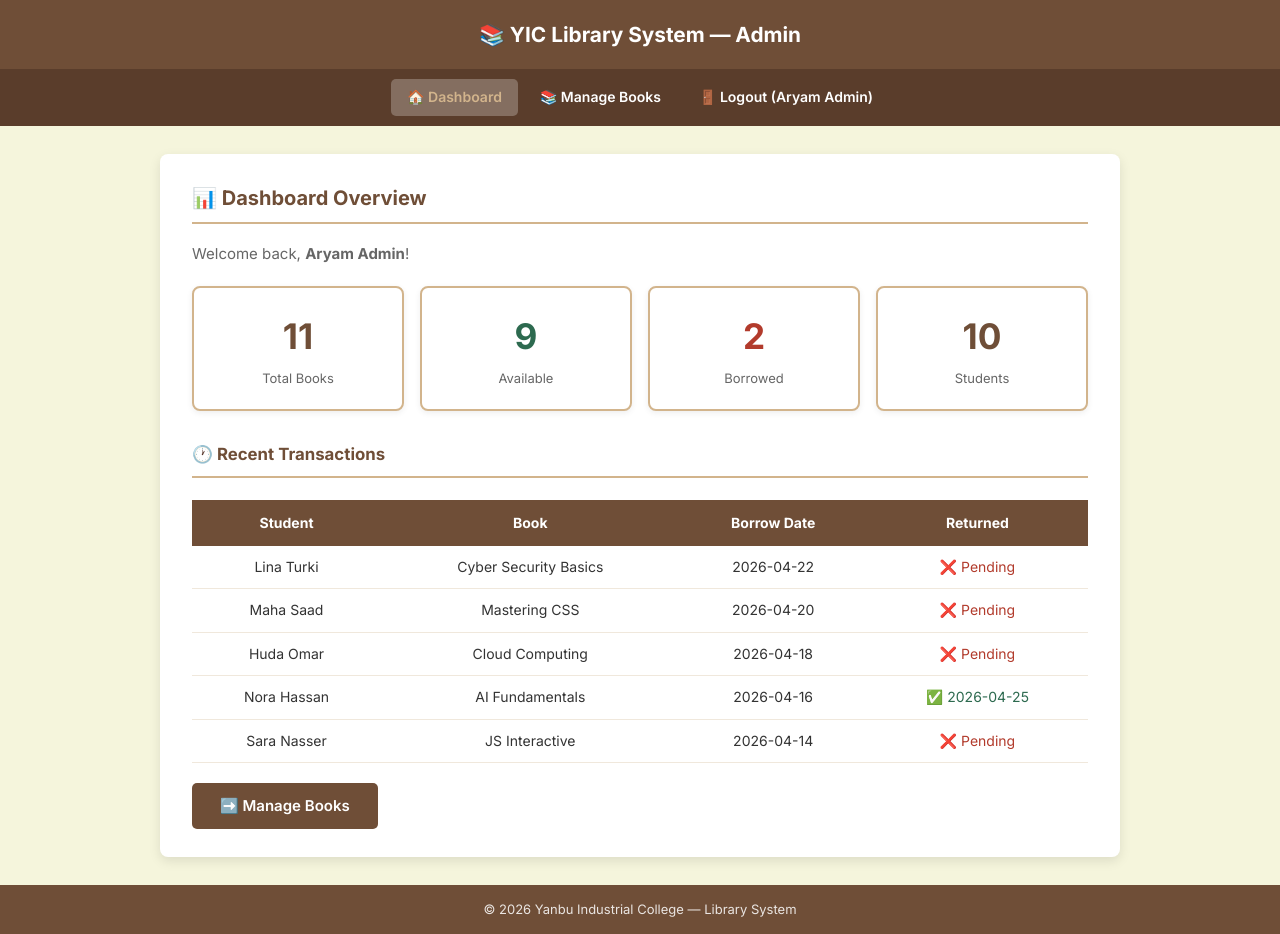
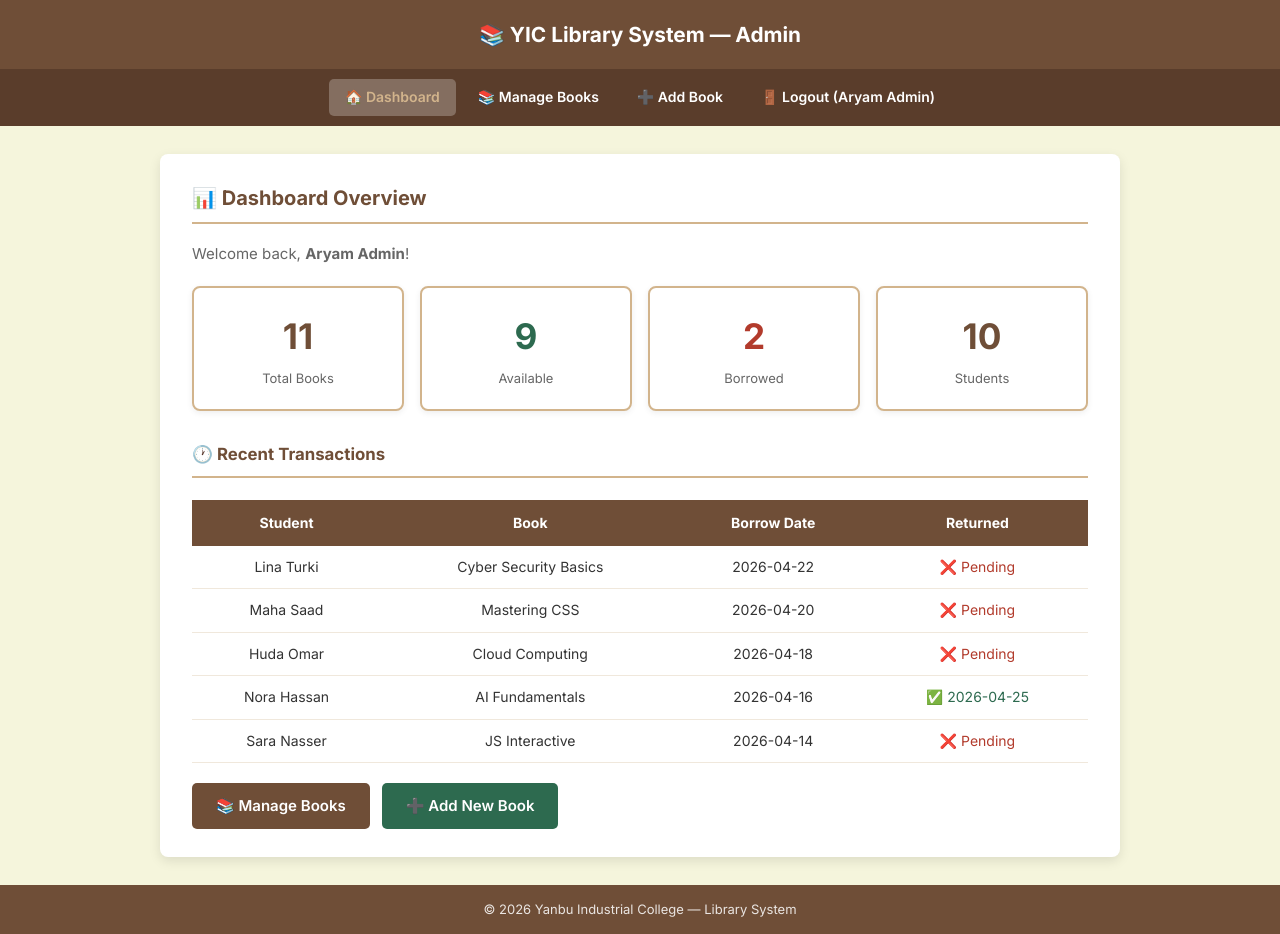
Before and after one commit to Alharbi25/CS381_Project_LibrarySystem, a PHP site: page /admin/dashboard.php in a window 1280 px wide. Run offline with PHP 8.4, Linux system fonts and the light colour scheme; a user stored in the database is signed in; data comes from the database, SQL or seed files in the repository.

Commit message:
Update dashboard.php

```diff
--- a/admin/dashboard.php
+++ b/admin/dashboard.php
@@ -32,13 +32,12 @@ $recent = $pdo->query("
 </head>
 <body>
 <header><h1>📚 YIC Library System — Admin</h1></header>
-
 <nav role="navigation">
     <a href="dashboard.php">🏠 Dashboard</a>
     <a href="manage_books.php">📚 Manage Books</a>
+    <a href="add_book.php">➕ Add Book</a>
     <a href="../auth/logout.php">🚪 Logout (<?= htmlspecialchars($_SESSION['username']) ?>)</a>
 </nav>
-
 <main class="container">
     <?php if (isset($_GET['msg'])): ?>
         <div class="alert-success">✅ <?= htmlspecialchars($_GET['msg']) ?></div>
@@ -49,7 +48,6 @@ $recent = $pdo->query("
         <p style="margin-bottom:16px;color:#666;">
             Welcome back, <strong><?= htmlspecialchars($_SESSION['username']) ?></strong>!
         </p>
-
         <div class="stats-grid">
             <article class="stat-card">
                 <div class="stat-number"><?= $totalBooks ?></div>
@@ -96,15 +94,16 @@ $recent = $pdo->query("
                 </tbody>
             </table>
         </div>
-        <p style="margin-top:20px;">
-            <a href="manage_books.php" class="btn"
-               style="width:auto;padding:11px 28px;display:inline-block;">
-               ➡️ Manage Books
+        <p style="margin-top:20px; display:flex; gap:12px; flex-wrap:wrap;">
+            <a href="manage_books.php" class="btn" style="width:auto;padding:11px 24px;display:inline-block;">
+                📚 Manage Books
+            </a>
+            <a href="add_book.php" class="btn" style="width:auto;padding:11px 24px;display:inline-block;background:#2d6a4f;">
+                ➕ Add New Book
             </a>
         </p>
     </section>
 </main>
-
 <footer><p>&copy; 2026 Yanbu Industrial College — Library System</p></footer>
 <script src="../assets/js/script.js"></script>
 </body>
```
